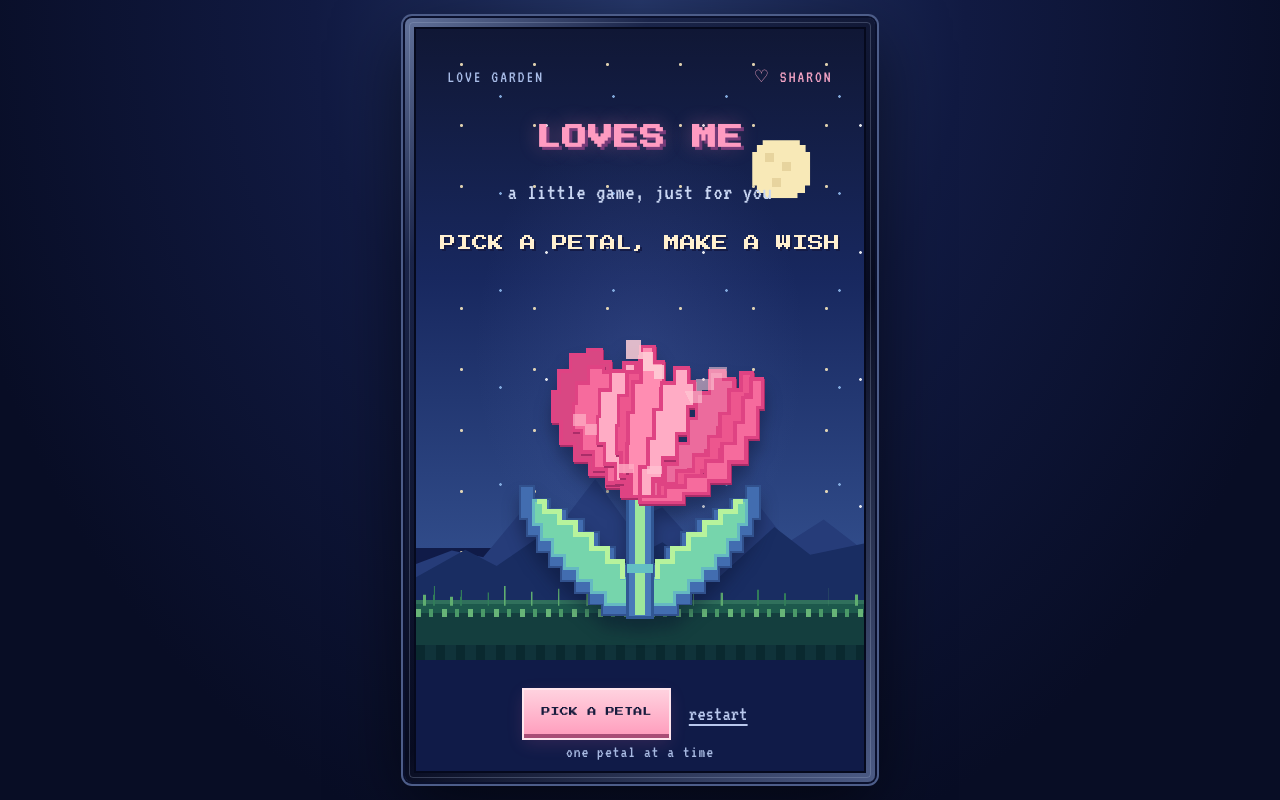
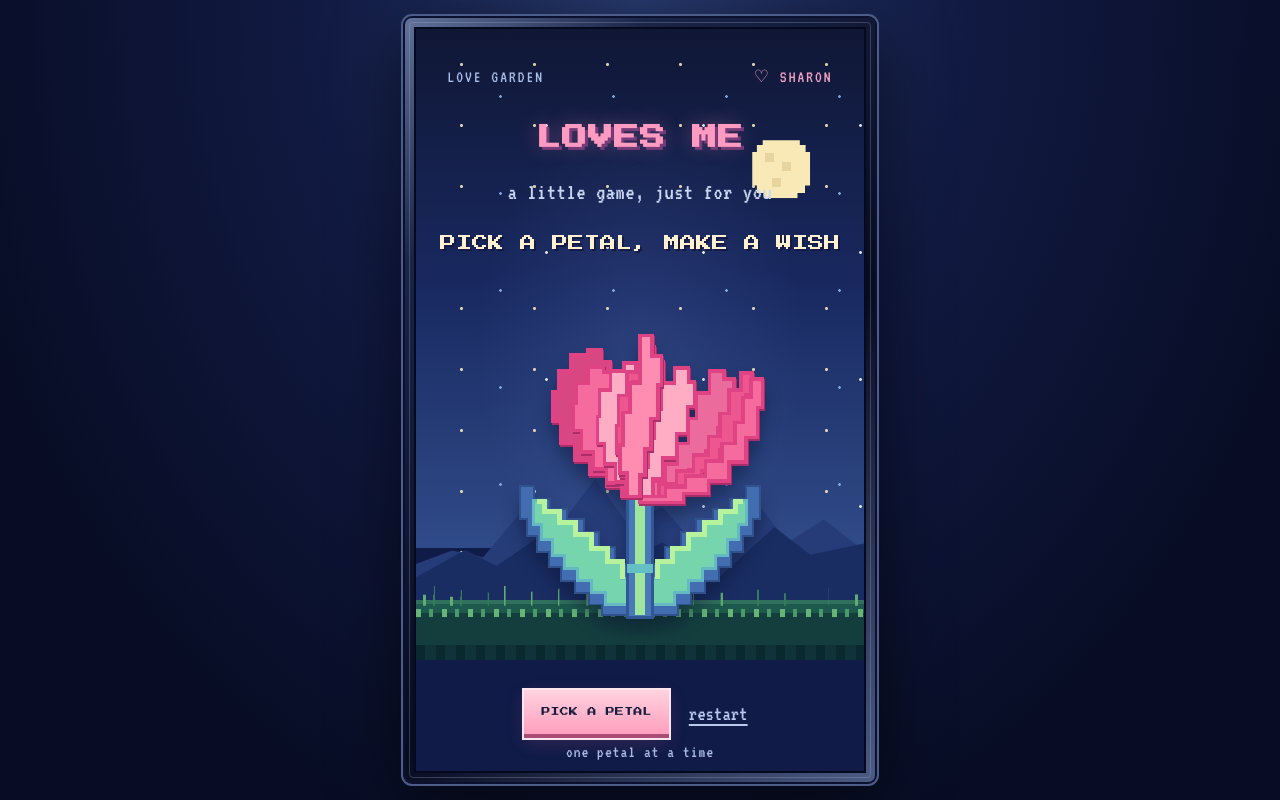
Before and after one commit to Senior-Toasty/Sharon-Tulip-Love, a plain HTML site: page index.html in a window 1280 px wide. Drawn offline with Linux system fonts and the light colour scheme.

Commit message:
Polish individual petal fall animation markup

```diff
--- a/index.html
+++ b/index.html
@@ -97,14 +97,7 @@ button{font:inherit}
      <path class="tulip-petal p6" style="--fall-x:55px;--fall-r:26deg" d="M150 218H163V202H176V185H188V164H199V139H207V113H220V91H235V99H245V119H240V148H229V172H216V191H199V207H181V218Z"/>
      <path class="tulip-petal p2" style="--fall-x:82px;--fall-r:38deg" d="M150 218H169V205H187V192H204V176H219V157H231V134H240V110H252V93H263V115H257V145H246V171H231V192H212V207H190V218Z"/>
      <path class="tulip-petal p1" style="--fall-x:105px;--fall-r:52deg" d="M150 218H176V208H196V197H216V182H233V164H246V143H254V118H262V99H274V128H269V158H257V183H240V202H219V215H194V224H150Z"/>
-    </g>
-g>
-    <g id="flowerDetails" aria-hidden="true">
-     <path d="M136 60H151V72H163V85H174V99H164V91H153V79H136Z" fill="#ffd0d9" opacity=".85"/>
-     <path d="M195 111H207V99H220V87H238V98H225V110H213V123H201Z" fill="#ffd0d9" opacity=".55"/>
-     <path d="M82 134H95V145H107V156H94V147H82Z" fill="#ffb8ca" opacity=".65"/>
-     <path d="M129 185H144V194H129Z" fill="#ffacc3" opacity=".8"/>
-     <path d="M157 187H172V195H157Z" fill="#ffc3d3" opacity=".75"/>
+     <path class="tulip-petal p3" style="--fall-x:0px;--fall-r:-4deg" d="M150 218H137V194H130V166H133V133H140V103H150V55H162V76H172V105H168V139H161V170H155V196H150Z"/>
     </g>
    </svg>
   </div>
```
